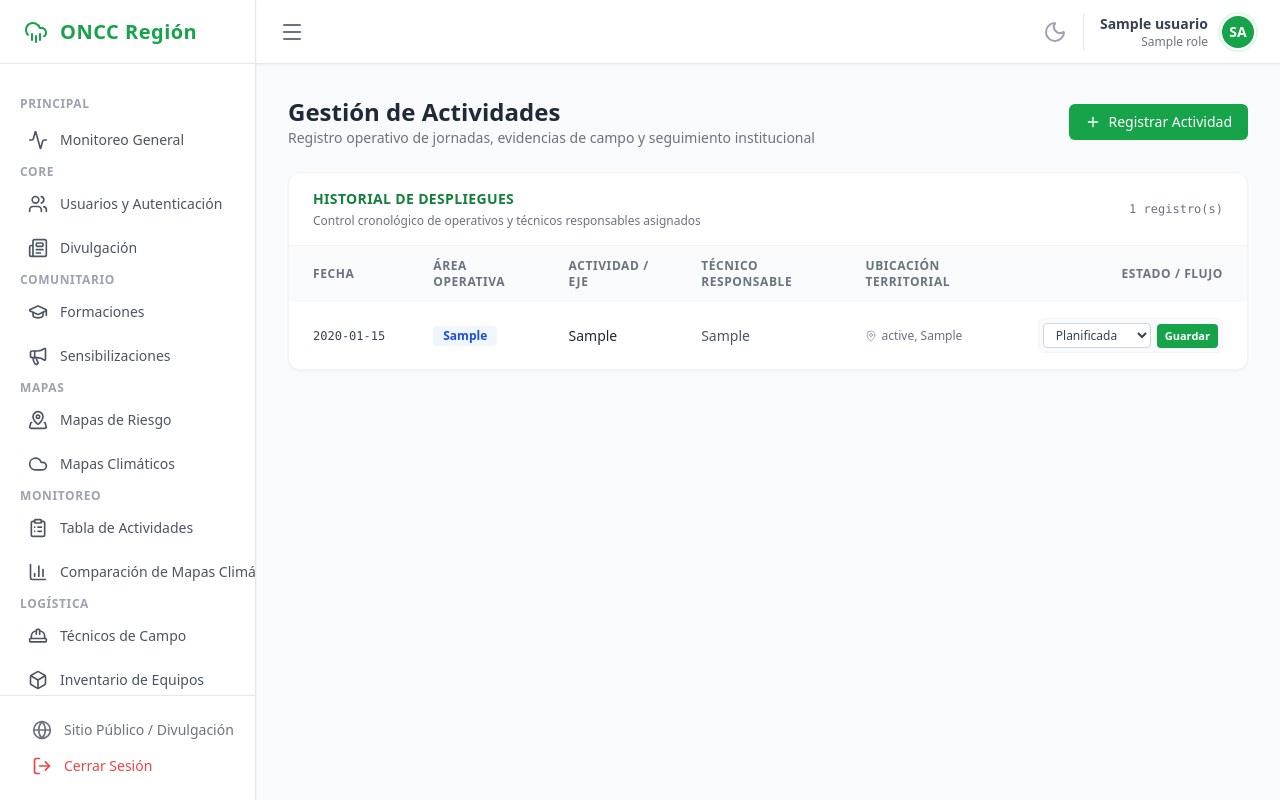
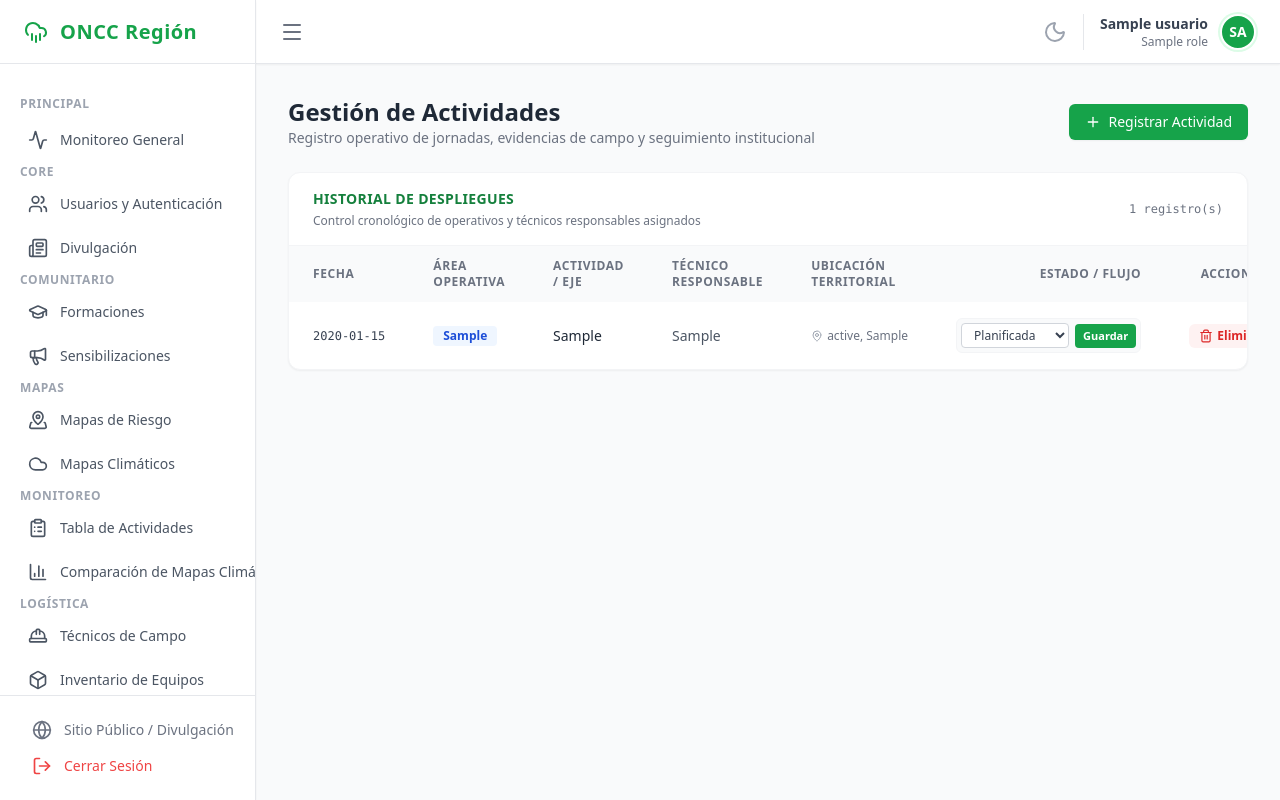
Before and after one commit to Aiden0405/ONCC_Sistema, a Flask app: page /actividades/ in a window 1280 px wide. Run offline with Flask 3, Linux system fonts and the light colour scheme; a user stored in the database is signed in; tables that the repository leaves empty hold one stand-in row (values such as "Sample post"); some libraries are stand-ins or nearby versions.

Commit message:
Edicion al modulo de actividades, funcion de eliminar, y asignacion de tecnico

```diff
--- a/app/blueprints/monitoreo/controllers/actividades.py
+++ b/app/blueprints/monitoreo/controllers/actividades.py
@@ -107,3 +107,19 @@ def actividades_cambiar_estado(actividad_id):
 
     flash('Estado de la actividad actualizado.', 'success')
     return redirect(url_for('actividad.index'))
+
+@monitoreo_bp.route('/actividades/<int:actividad_id>/eliminar_fisico', methods=['POST'])
+@login_required
+def eliminar_actividad(actividad_id):
+    actividad = Actividad.query.get_or_404(actividad_id)
+
+    try:
+        db.session.delete(actividad)
+        db.session.commit()
+        flash('Actividad eliminada físicamente del sistema.', 'success')
+    except Exception as e:
+        db.session.rollback()
+        # Si falla aquí, es 100% seguro que otra tabla (como bitácora) tiene una FK real que impide borrarlo
+        flash('No se pudo eliminar el registro debido a dependencias en la base de datos.', 'error')
+
+    return redirect(url_for('actividad.index'))
--- a/app/templates/actividades/index.html
+++ b/app/templates/actividades/index.html
@@ -52,6 +52,7 @@
                         <th class="px-6 py-3 font-semibold">Técnico Responsable</th>
                         <th class="px-6 py-3 font-semibold">Ubicación Territorial</th>
                         <th class="px-6 py-3 text-right">Estado / Flujo</th>
+                        <th class="px-6 py-3 text-center font-semibold">Acciones</th>
                     </tr>
                 </thead>
                 <tbody class="divide-y divide-gray-100 dark:divide-gray-700 text-gray-700 dark:text-gray-300">
@@ -93,10 +94,20 @@
                                 <button class="text-[11px] font-semibold px-2 py-0.5 rounded bg-green-600 text-white hover:bg-green-700 transition-colors shadow-2xs">Guardar</button>
                             </form>
                         </td>
+
+                        <td class="px-6 py-4 text-center whitespace-nowrap">
+                            <form action="{{ url_for('monitoreo.eliminar_actividad', actividad_id=act.id) }}" method="POST" class="inline" onsubmit="return confirm('¿Está completamente seguro de eliminar permanentemente esta actividad y todo su registro operativo?');">
+                                <input type="hidden" name="csrf_token" value="{{ csrf_token() }}">
+                                <button type="submit" class="inline-flex items-center text-red-600 hover:text-red-900 dark:text-red-400 dark:hover:text-red-300 text-xs font-semibold bg-red-50 hover:bg-red-100 dark:bg-red-900/20 dark:hover:bg-red-900/40 px-2.5 py-1 rounded-md transition-colors">
+                                    <i data-lucide="trash-2" class="w-3.5 h-3.5 mr-1"></i> Eliminar
+                                </button>
+                            </form>
+                        </td>
+
                     </tr>
                     {% else %}
                     <tr>
-                        <td colspan="6" class="px-6 py-12 text-center text-gray-500 dark:text-gray-400">
+                        <td colspan="7" class="px-6 py-12 text-center text-gray-500 dark:text-gray-400">
                             <div class="flex flex-col items-center justify-center space-y-2">
                                 <i data-lucide="calendar-x" class="w-8 h-8 text-gray-400"></i>
                                 <p class="text-sm font-medium">Aún no hay actividades registradas en el ecosistema.</p>
--- a/config.py
+++ b/config.py
@@ -13,7 +13,7 @@ def build_database_uri():
 
     if engine in ['postgres', 'postgresql']:
         user = os.environ.get('DB_USER', 'postgres')
-        password = quote_plus(os.environ.get('DB_PASSWORD', ''))
+        password = quote_plus(os.environ.get('DB_PASSWORD', 'admin'))
         host = os.environ.get('DB_HOST', 'localhost')
         port = os.environ.get('DB_PORT', '5432')
         name = os.environ.get('DB_NAME', 'oncc_sistema')
--- a/requirements.txt
+++ b/requirements.txt
@@ -1,14 +1,12 @@
 # Servidor Web y Base de Datos
 Flask==3.0.2
 Flask-SQLAlchemy==3.1.1
-psycopg2-binary==2.9.9
 PyMySQL==1.1.1
 Flask-Login==0.6.3
 Flask-WTF==1.2.1
 python-dotenv==1.0.1
 
 # Procesamiento de Datos
-pandas==2.2.1
 openpyxl==3.1.2
 
 # Generación de Reportes (PDF)
```
Also changed, not shown: app/templates/actividades/formulario.html (+1 -6 lines), 1 other file.
